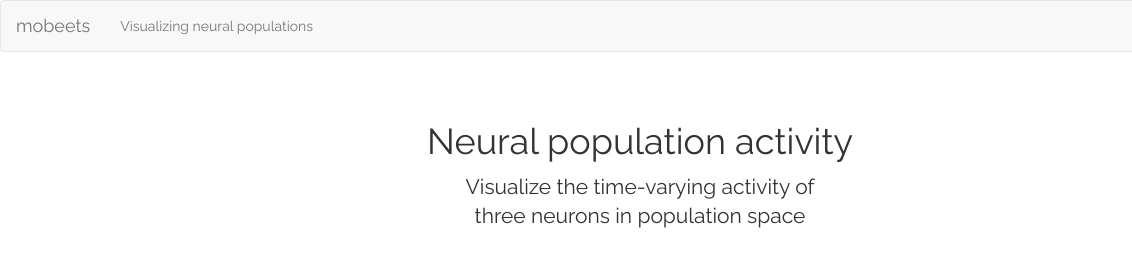
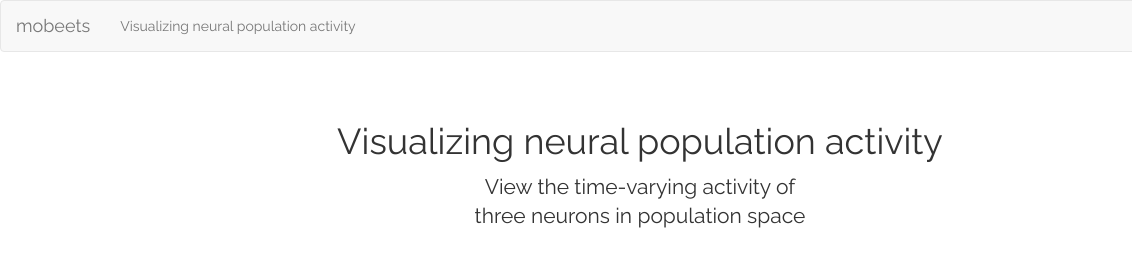
Before and after one commit to mobeets/psth-to-population, a plain HTML site: page index.html in a window 1280 px wide. Shown: the top 267 px of the page, 0-1132 px from the left. Drawn offline with nearby package versions, Linux system fonts and the light colour scheme.

```diff
--- a/index.html
+++ b/index.html
@@ -12,7 +12,7 @@
     <meta name="description" content="visualize how the psth of three neurons produces population activity">
     <meta name="author" content="mobeets">
     <link rel="icon" href="static/favicon.ico">
-    <title>Visualizing neural populations</title>
+    <title>Visualizing neural population activity</title>
 
     <!-- CSS -->
     <link rel="stylesheet" href="static/css/bootstrap.min.css">
@@ -43,7 +43,7 @@
             <span class="icon-bar"></span>
           </button>
           <a class="navbar-brand" href="https://mobeets.github.io">mobeets</a>
-          <p class="navbar-text">Visualizing neural populations</p>
+          <p class="navbar-text">Visualizing neural population activity</p>
         </div>
         <!-- Collect the nav links, forms, and other content for toggling -->
         <div class="collapse navbar-collapse" id="bs-example-navbar-collapse-1">
@@ -55,10 +55,10 @@
     </nav>
     <div class="container">
       <div class="main-container">
-        <h1>Neural population activity</h1>
+        <h1>Visualizing neural population activity</h1>
         <div class="row">
           <div class="col-md-4"></div>
-          <p class="lead col-md-4">Visualize the time-varying activity of three neurons in population space</p>
+          <p class="lead col-md-4">View the time-varying activity of three neurons in population space</p>
         </div>
         <div class="row">
           <h3>From neuron to population</h3>
```
